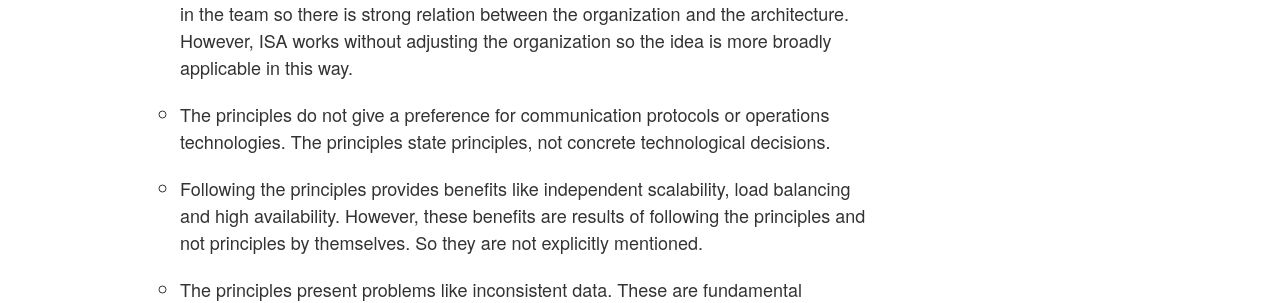
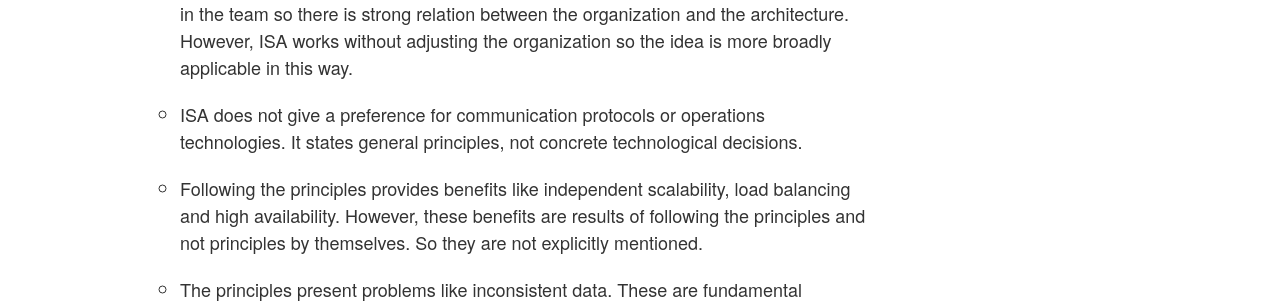
Before and after one commit to ISA-Principles/isa-principles.org, a Jekyll site: the page built from non-principles.md, in a window 1280 px wide. Shown: the part 940-1243 px from the top of the page. Built offline with Jekyll 4.4.1, drawn with Linux system fonts in a browser that asks for light colours.

Commit message:
Remove tautology

```diff
--- a/non-principles.md
+++ b/non-principles.md
@@ -31,8 +31,8 @@ additional principles that are not part of ISA and why they were left out.
   the architecture. However, ISA works without adjusting the
   organization so the idea is more broadly applicable in this way.
 
-* The principles do not give a preference for communication protocols or
-  operations technologies. The principles state principles, not
+* ISA does not give a preference for communication protocols or
+  operations technologies. It states general principles, not
   concrete technological decisions.
 
 * Following the principles provides benefits like independent scalability, load
```
